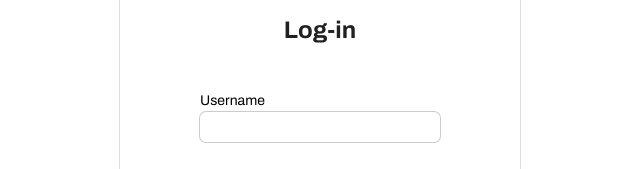
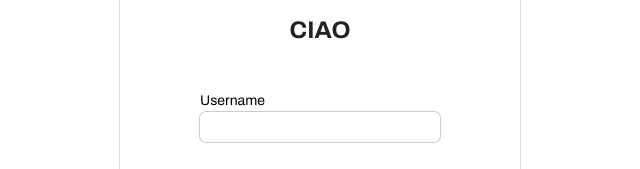
Before and after one commit to PaoloDAlessandro/Auctive---Front-end, a plain HTML site: page log-in/index.html in a window 1280 px wide. Shown: the part 266-435 px from the top of the page, 320-960 px from the left. Drawn offline with Linux system fonts and the light colour scheme; files whose address does not match are found by name.

Commit message:
feat: checking if git is working well

```diff
--- a/log-in/index.html
+++ b/log-in/index.html
@@ -42,7 +42,7 @@
 
     <section id="log-in">
         <img src="../imgs/logo-icon.png" id="logo" alt="">
-        <h3>Log-in</h3>
+        <h3>CIAO</h3>
         <form action="">
             <label for="username">Username</label>
             <input type="text" name="username" id="">
```
